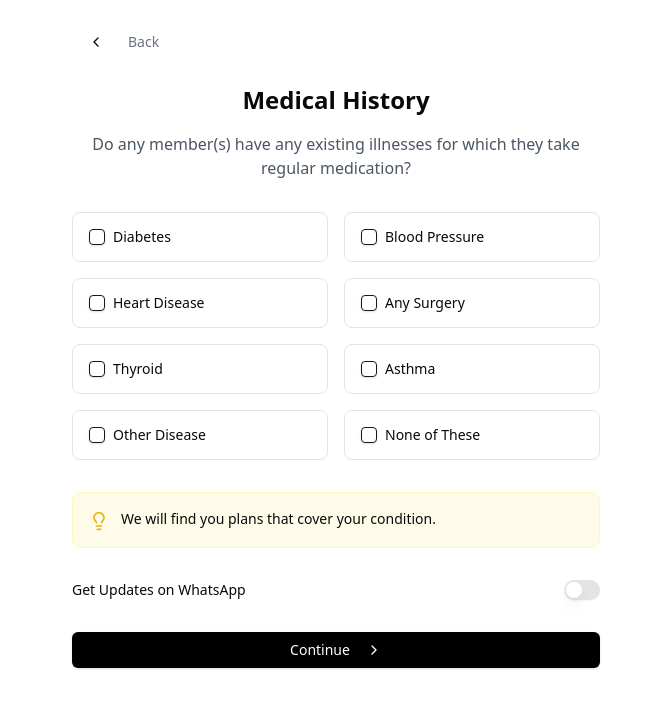
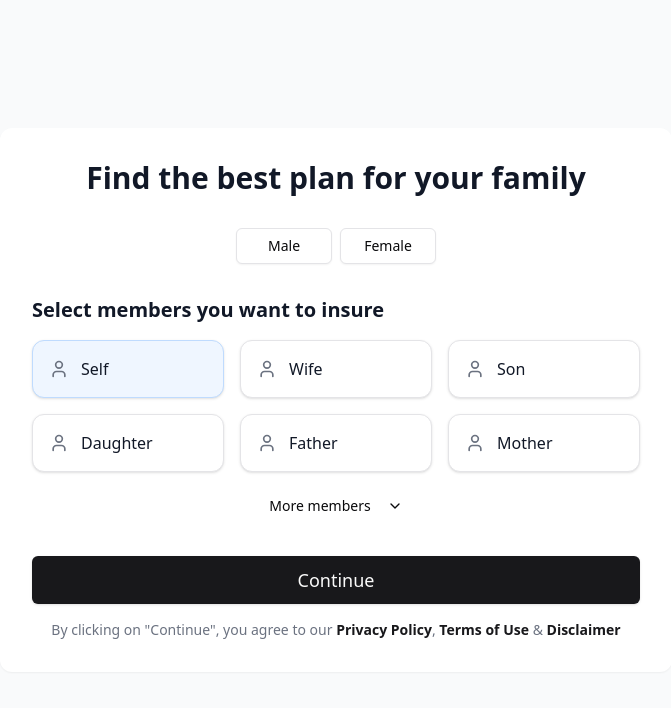
Before and after one commit to AbhirajkarBajpai/Plan, a Next.js app: page / in a window 1280 px wide. Shown: the top 708 px of the page, without its empty margins (304-975 px from the left). Built offline with nearby package versions, Linux system fonts and the light colour scheme.

Commit message:
Feat: added context.js

```diff
--- a/src/app/FamilyPage.jsx
+++ b/src/app/FamilyPage.jsx
@@ -7,10 +7,10 @@ import CitySelector from "./components/CitySelect";
 import MedicalHistory from "./components/MedicalHistory";
 
 const FamilyPlanPage = () => {
-  const [index, setIndex] = useState(4);
+  const {currentScreen} = useFamily();
   let content;
 
-  switch (index) {
+  switch (currentScreen) {
     case 1:
       content = <MemberSelection />;
       break;
--- a/src/app/components/AgeSelection.jsx
+++ b/src/app/components/AgeSelection.jsx
@@ -10,8 +10,10 @@ import {
   SelectTrigger,
   SelectValue,
 } from '@/components/ui/select'
+import { useFamily } from '../context/FamilyContext'
 
 function FamilyMemberSelector() {
+  const {movePrev}=useFamily();
   const [yourAge, setYourAge] = useState('33')
   const [wifeAge, setWifeAge] = useState('31')
   const [sons, setSons] = useState([{ id: '1', age: '' }])
@@ -45,8 +47,8 @@ function FamilyMemberSelector() {
   return (
     <div className="max-w-xl mx-auto p-6">
       <div className="flex items-center mb-6">
-        <Button variant="ghost" className="mr-2">
-          <ChevronLeft className="h-5 w-5" />
+        <Button variant="ghost" className="mr-2" onClick={movePrev} >
+          <ChevronLeft className="h-5 w-5"/>
         </Button>
         <h1 className="text-2xl font-semibold">Select age of covered member(s)</h1>
       </div>
--- a/src/app/components/MemberSelection.jsx
+++ b/src/app/components/MemberSelection.jsx
@@ -1,17 +1,18 @@
-"use client"
+"use client";
 
-import { useState } from "react"
-import { ChevronDown, ChevronUp, User } from "lucide-react"
-import { Button } from "@/components/ui/button"
-import { Card } from "@/components/ui/card"
+import { useState } from "react";
+import { ChevronDown, ChevronUp, User } from "lucide-react";
+import { Button } from "@/components/ui/button";
+import { Card } from "@/components/ui/card";
+import { useFamily } from "../context/FamilyContext";
 
 // Utility function to conditionally join classNames
-const cn = (...classes) => classes.filter(Boolean).join(" ")
+const cn = (...classes) => classes.filter(Boolean).join(" ");
 
 export default function InsuranceSelector() {
-  const [gender, setGender] = useState("male")
-  const [selectedMembers, setSelectedMembers] = useState(["self"])
-  const [showAllMembers, setShowAllMembers] = useState(false)
+  const { moveNext, gender, setGender, selectedMembers, setSelectedMembers } =
+    useFamily();
+  const [showAllMembers, setShowAllMembers] = useState(false);
 
   const initialMembers = [
     { id: "self", label: "Self", icon: User },
@@ -20,28 +21,49 @@ export default function InsuranceSelector() {
     { id: "daughter", label: "Daughter", icon: User },
     { id: "father", label: "Father", icon: User },
     { id: "mother", label: "Mother", icon: User },
-  ]
+  ];
 
   const additionalMembers = [
     { id: "brother", label: "Brother", icon: User },
     { id: "sister", label: "Sister", icon: User },
     { id: "grandfather", label: "Grandfather", icon: User },
-  ]
+  ];
 
-  const members = showAllMembers ? [...initialMembers, ...additionalMembers] : initialMembers
+  const members = showAllMembers
+    ? [...initialMembers, ...additionalMembers]
+    : initialMembers;
 
   const toggleMember = (memberId) => {
-    setSelectedMembers((prev) => (prev.includes(memberId) ? prev.filter((id) => id !== memberId) : [...prev, memberId]))
-  }
+    setSelectedMembers((prev) =>
+      prev.includes(memberId)
+        ? prev.filter((id) => id !== memberId)
+        : [...prev, memberId]
+    );
+  };
 
   const toggleShowAllMembers = () => {
-    setShowAllMembers((prev) => !prev)
+    setShowAllMembers((prev) => !prev);
+  };
+
+  function handleContinue() {
+    if (!gender || selectedMembers.length === 0) {
+      alert(!gender && selectedMembers.length === 0
+        ? "Select Members and Gender"
+        : !gender
+          ? "Select Gender!"
+          : "Select Members"
+      );
+      return;
+    }
+    moveNext();
   }
 
   return (
     <div className="min-h-screen bg-gray-50 flex items-center justify-center p-4">
       <div className="max-w-2xl w-full space-y-8 bg-white p-8 rounded-xl shadow-sm">
-        <h1 className="text-3xl font-bold text-center text-gray-900">Find the best plan for your family</h1>
+        <h1 className="text-3xl font-bold text-center text-gray-900">
+          Find the best plan for your family
+        </h1>
 
         <div className="flex justify-center gap-2">
           <Button
@@ -61,54 +83,70 @@ export default function InsuranceSelector() {
         </div>
 
         <div className="space-y-4">
-          <h2 className="text-xl font-semibold text-gray-900">Select members you want to insure</h2>
+          <h2 className="text-xl font-semibold text-gray-900">
+            Select members you want to insure
+          </h2>
 
           <div className="grid grid-cols-1 md:grid-cols-3 gap-4">
             {members.map((member) => {
-              const Icon = member.icon
+              const Icon = member.icon;
               return (
                 <Card
                   key={member.id}
                   className={cn(
                     "p-4 cursor-pointer transition-colors",
-                    selectedMembers.includes(member.id) ? "bg-blue-50 border-blue-200" : "hover:bg-gray-50",
+                    selectedMembers.includes(member.id)
+                      ? "bg-blue-50 border-blue-200"
+                      : "hover:bg-gray-50"
                   )}
                   onClick={() => toggleMember(member.id)}
                 >
                   <div className="flex items-center gap-3">
                     <Icon className="h-5 w-5 text-gray-500" />
-                    <span className="font-medium text-gray-900">{member.label}</span>
+                    <span className="font-medium text-gray-900">
+                      {member.label}
+                    </span>
                   </div>
                 </Card>
-              )
+              );
             })}
           </div>
 
-          <Button variant="ghost" className="w-full" onClick={toggleShowAllMembers}>
+          <Button
+            variant="ghost"
+            className="w-full"
+            onClick={toggleShowAllMembers}
+          >
             {showAllMembers ? "See less" : "More members"}
-            {showAllMembers ? <ChevronUp className="ml-2 h-4 w-4" /> : <ChevronDown className="ml-2 h-4 w-4" />}
+            {showAllMembers ? (
+              <ChevronUp className="ml-2 h-4 w-4" />
+            ) : (
+              <ChevronDown className="ml-2 h-4 w-4" />
+            )}
           </Button>
         </div>
 
         <div className="space-y-4">
-          <Button className="w-full py-6 text-lg">Continue</Button>
+          <Button className="w-full py-6 text-lg" onClick={handleContinue}>
+            Continue
+          </Button>
 
           <p className="text-center text-sm text-gray-500">
             By clicking on "Continue", you agree to our{" "}
-            <a href="#" className="text-primary hover:underline">
+            <a href="#" className="text-primary font-semibold hover:underline">
               Privacy Policy
             </a>
             ,{" "}
-            <a href="#" className="text-primary hover:underline">
+            <a href="#" className="text-primary font-semibold hover:underline">
               Terms of Use
             </a>{" "}
             &{" "}
-            <a href="#" className="text-primary hover:underline">
+            <a href="#" className="text-primary font-semibold hover:underline">
               Disclaimer
             </a>
           </p>
         </div>
       </div>
     </div>
-  )
+  );
 }
--- a/src/app/context/FamilyContext.jsx
+++ b/src/app/context/FamilyContext.jsx
@@ -4,9 +4,8 @@ import React, { createContext, useContext, useState } from 'react';
 const FamilyContext = createContext();
 
 export const FamilyProvider = ({ children }) => {
-  const [selectedMembers, setSelectedMembers] = useState([]);
-  const [familyAges, setFamilyAges] = useState({});
-  const [showMore, setShowMore] = useState(false);
+  const [selectedMembers, setSelectedMembers] = useState(["self"]);
+  const [gender, setGender] = useState('');
   const [currentScreen, setCurrentScreen] = useState(1);
 
   const toggleMember = (member) => {
@@ -15,22 +14,29 @@ export const FamilyProvider = ({ children }) => {
     );
   };
 
-  const addChild = (type) => {
-    setFamilyAges((prev) => ({ ...prev, [type + Object.keys(prev).length]: '' }));
-  };
+  function moveNext(){
+    setCurrentScreen(currentScreen+1);
+  }
+  function movePrev(){
+    setCurrentScreen(currentScreen-1);
+  }
 
-  const removeChild = (key) => {
-    setFamilyAges((prev) => {
-      const updated = { ...prev };
-      delete updated[key];
-      return updated;
-    });
-  };
+  // const addChild = (type) => {
+  //   setFamilyAges((prev) => ({ ...prev, [type + Object.keys(prev).length]: '' }));
+  // };
+
+  // const removeChild = (key) => {
+  //   setFamilyAges((prev) => {
+  //     const updated = { ...prev };
+  //     delete updated[key];
+  //     return updated;
+  //   });
+  // };
 
   return (
     <FamilyContext.Provider value={{
-      selectedMembers, toggleMember, familyAges, setFamilyAges, addChild, removeChild,
-      showMore, setShowMore, currentScreen, setCurrentScreen
+      selectedMembers, setSelectedMembers, toggleMember,
+       currentScreen,moveNext,movePrev,gender, setGender
     }}>
       {children}
     </FamilyContext.Provider>
```
